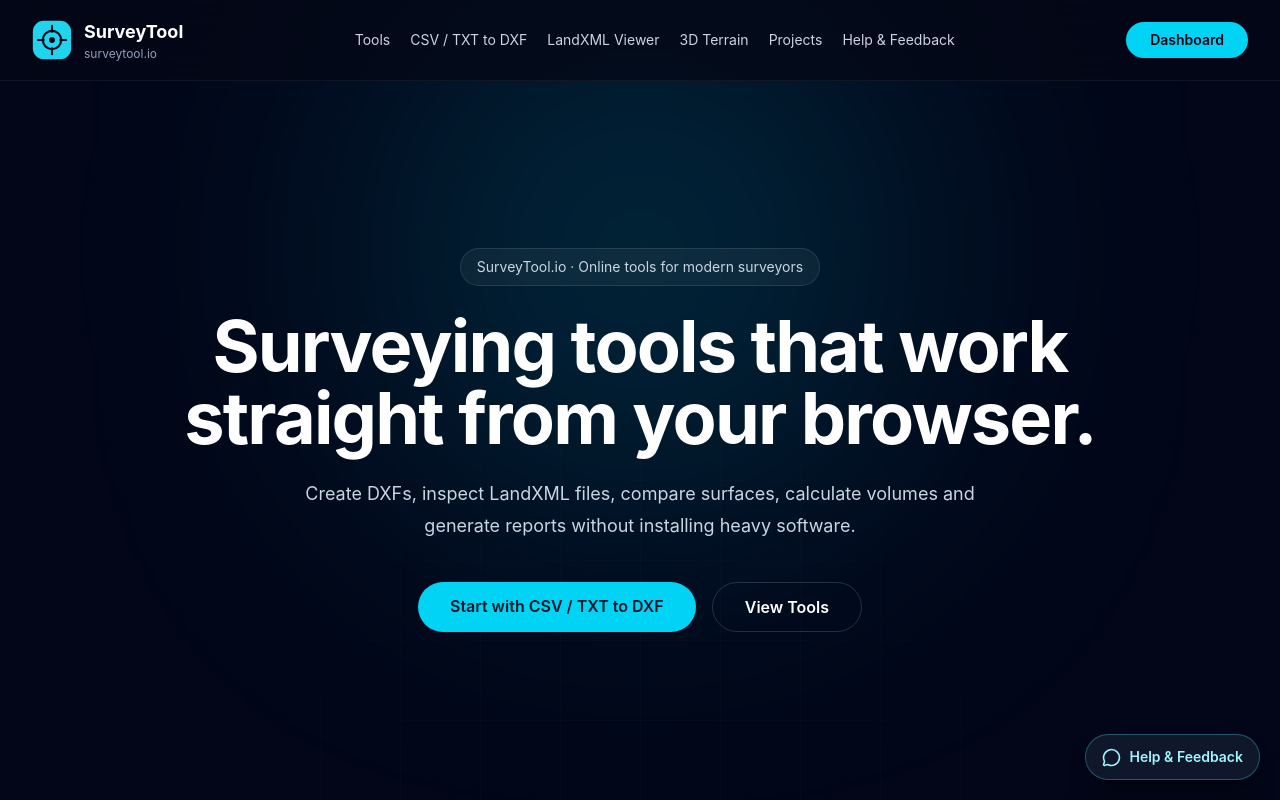
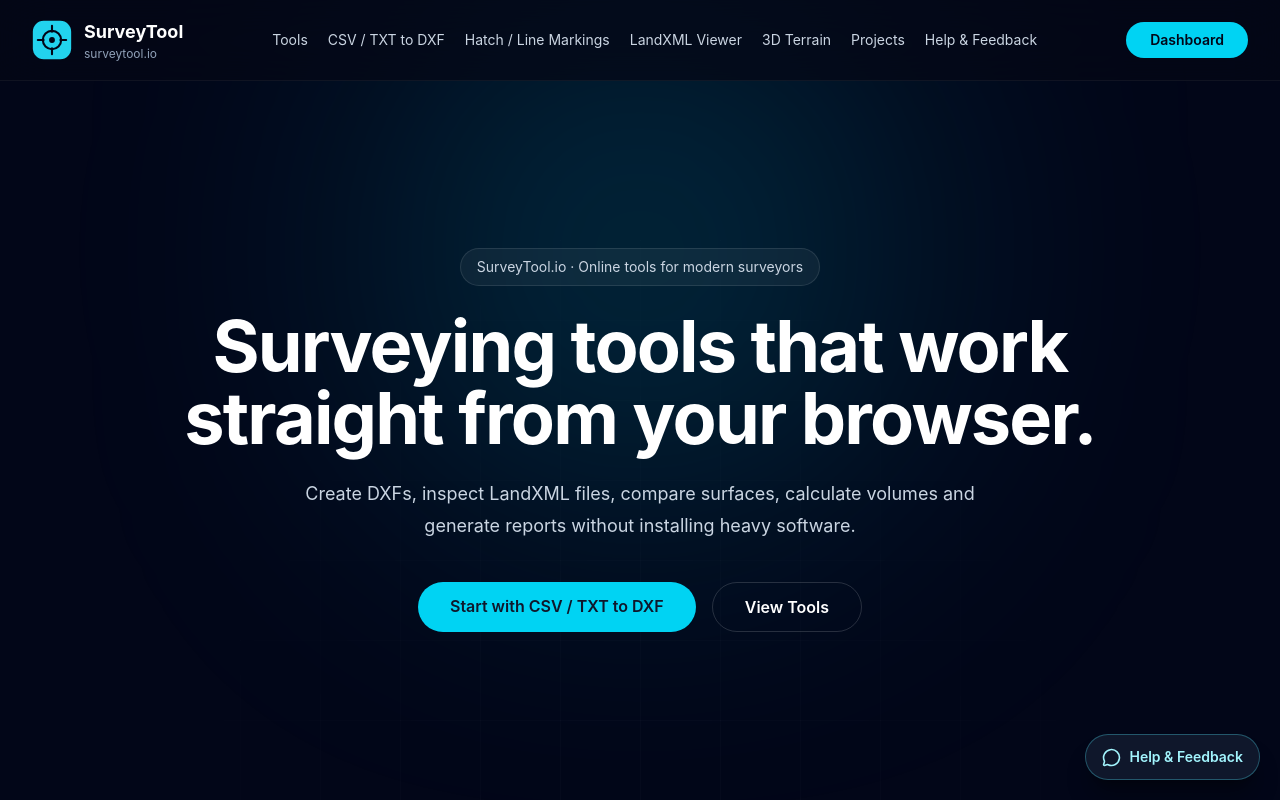
Before and after one commit to cagilakguc/surveytool, a React (Vite) app: page / in a window 1280 px wide. Shown: the top 800 px of the page. Built offline with nearby package versions, Linux system fonts and the light colour scheme; no server answers.

Commit message:
feat: expose hatch and line marking converter in navigation

```diff
--- a/src/components/Navbar.tsx
+++ b/src/components/Navbar.tsx
@@ -54,6 +54,7 @@ export default function Navbar() {
           >
             CSV / TXT to DXF
           </Link>
+          <Link className="transition hover:text-white" to="/tools/dxf-hatch-converter">Hatch / Line Markings</Link>
           <Link
             className="transition hover:text-white"
             to="/tools/landxml-viewer"
```
